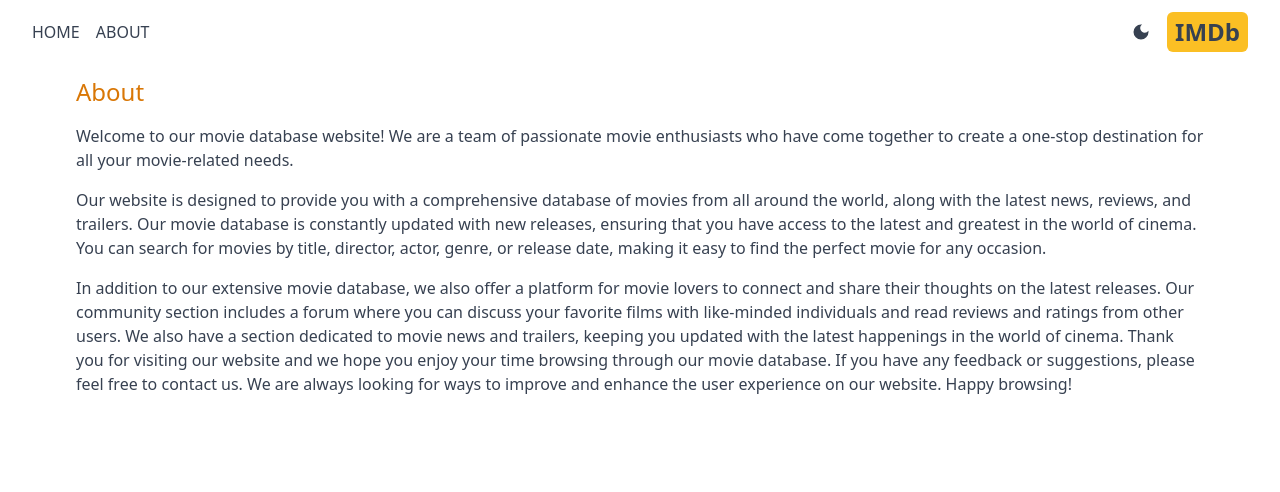
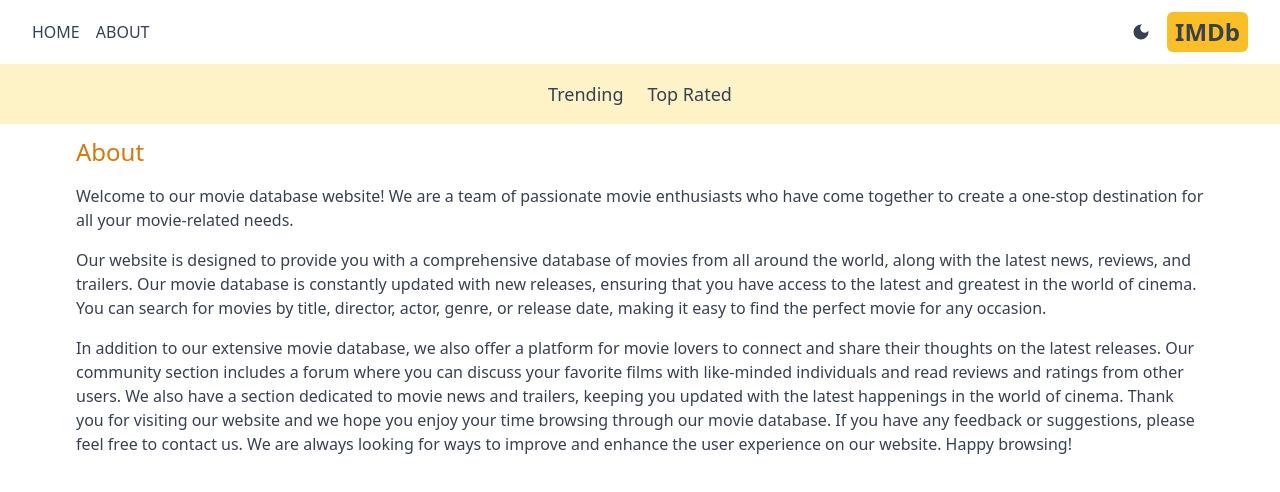
Before and after one commit to AbdumalikovIkboljon/imdb-clone-next, a Next.js app: page /about in a window 1280 px wide. Shown: the top 492 px of the page. Built offline with nearby package versions, Linux system fonts and the light colour scheme.

Commit message:
create navbar component

```diff
--- a/src/app/layout.js
+++ b/src/app/layout.js
@@ -2,6 +2,7 @@
 import "./globals.css";
 import Header from "@/components/Header";
 import Providers from "./Providers";
+import Navbar from "@/components/Navbar";
 
 const geistSans = localFont({
   src: "./fonts/GeistVF.woff",
@@ -27,6 +28,7 @@
       >
         <Providers>
           <Header />
+          <Navbar />
           {children}
         </Providers>
       </body>
--- /dev/null
+++ b/src/components/Navbar.js
@@ -0,0 +1,19 @@
+'use client'
+
+import React from 'react'
+import NavbarItem from './NavbarItem'
+
+
+const Navbar = () => {
+
+
+  return (
+    <div className="flex dark:bg-gray-600 bg-amber-100 p-4 lg:text-lg justify-center gap-6">
+
+        <NavbarItem title='Trending' param='fetchTrending' />
+        <NavbarItem title='Top Rated' param='fetchTopRated' />
+    </div>
+  )
+}
+
+export default Navbar
--- /dev/null
+++ b/src/components/NavbarItem.js
@@ -0,0 +1,17 @@
+import Link from 'next/link'
+
+import { useSearchParams } from 'next/navigation'
+
+const NavbarItem = ( { title, param }) => {
+
+    const searchParams = useSearchParams()
+    const genre = searchParams.get('genre')
+
+  return (
+    <div>
+        <Link className={`hover:text-amber-400 ${genre && genre === param && 'underline underline-offset-8 decoration-4 decoration-amber-400'}`} href={`/?genre=${param}`}>{title}</Link>
+    </div>
+  )
+}
+
+export default NavbarItem
```
